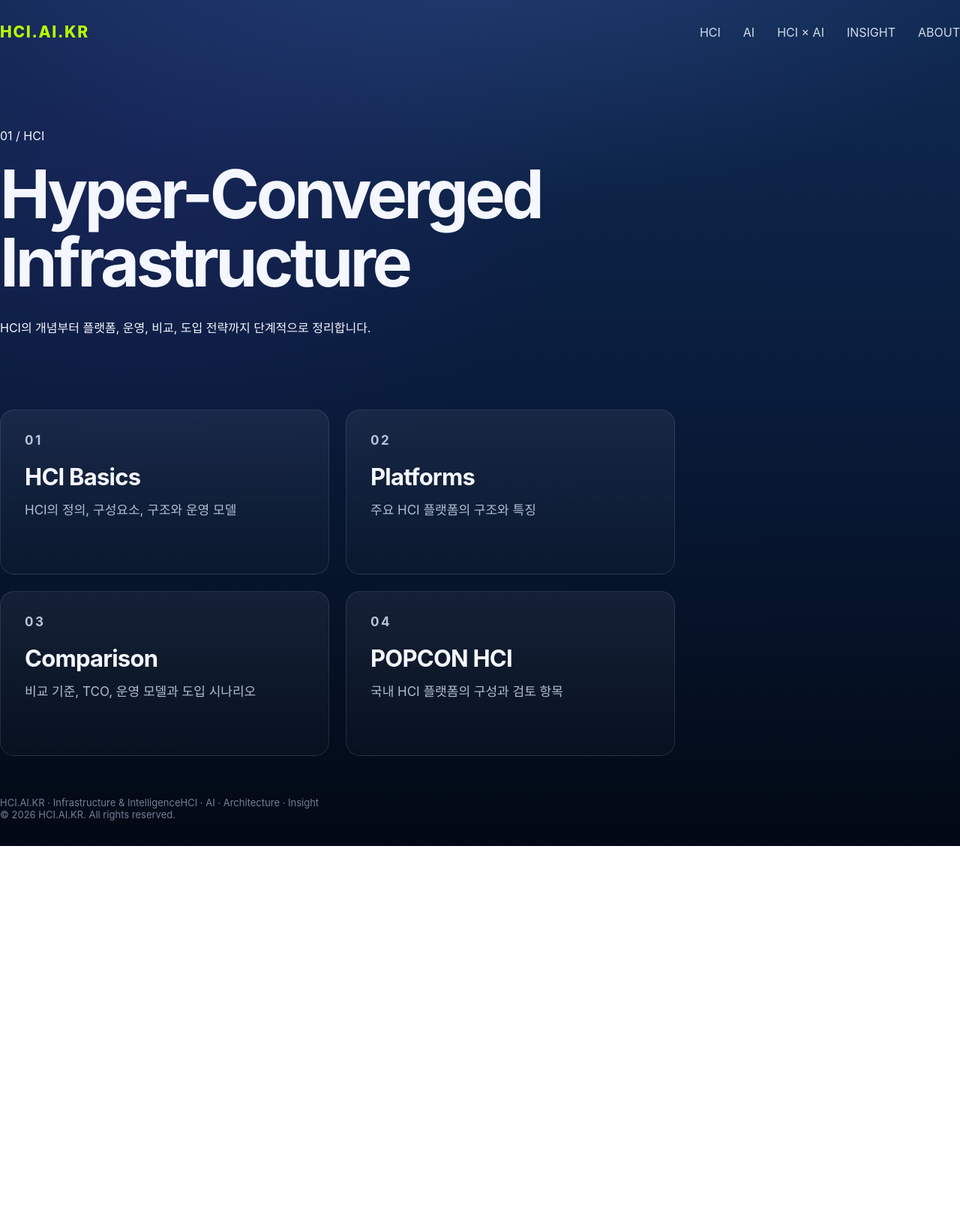
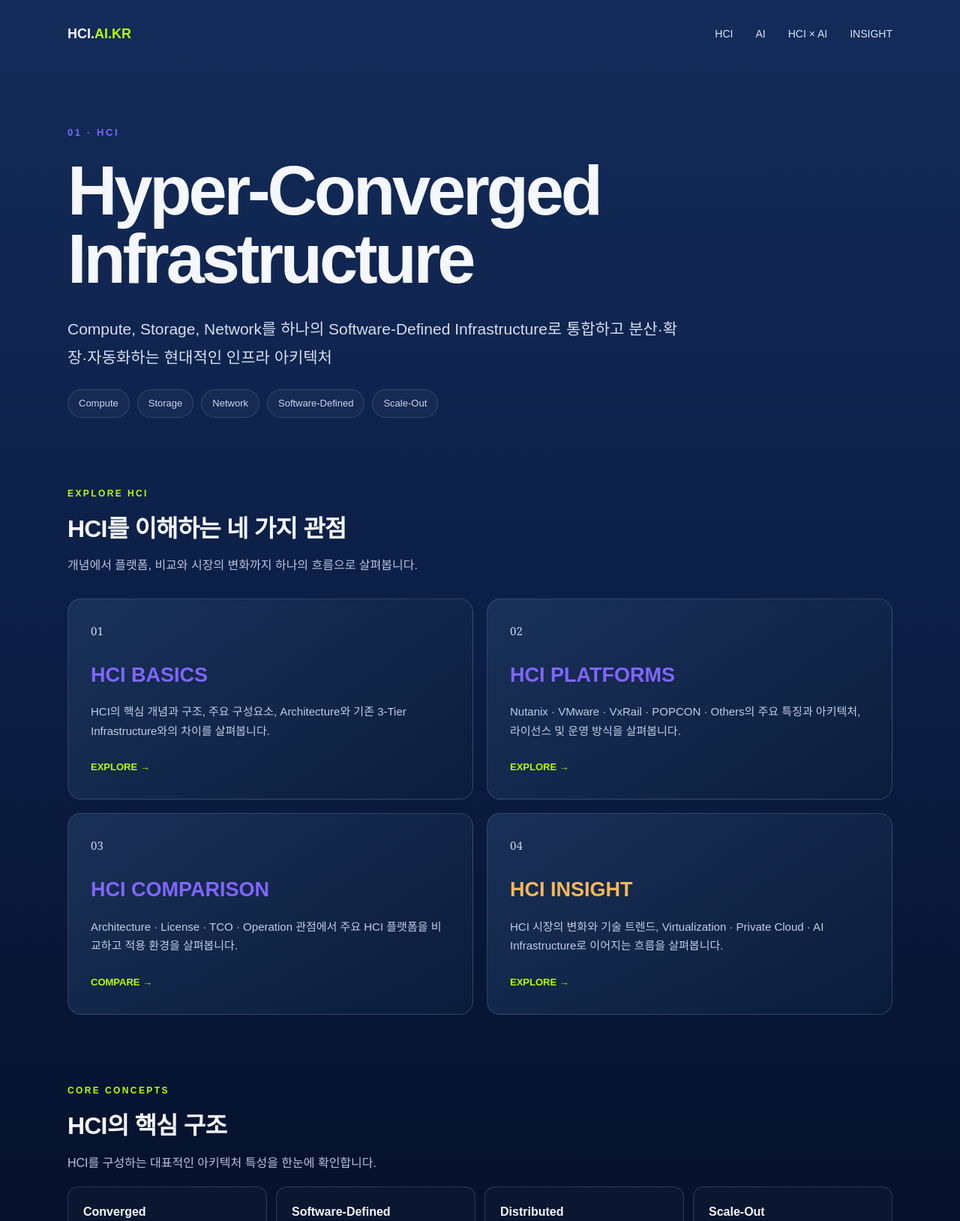
Before and after one commit to Stefankim71/hci-ai-kr, a plain HTML site: page 01/hci.html in a window 1280 px wide. Shown: the top 1628 px of the page at 75% size. Before the commit the page ends 1128 px from the top, so only its background shows below. Drawn offline with Linux system fonts and the light colour scheme.

Commit message:
Add files via upload

```diff
--- a/01/hci.html
+++ b/01/hci.html
@@ -1,3 +1,56 @@
-<!doctype html><html lang="ko"><head><meta charset="utf-8"><meta name="viewport" content="width=device-width,initial-scale=1"><title>HCI | HCI.AI.KR</title><link rel="stylesheet" href="/style.css"></head><body><header><div class="wrap nav"><a class="logo" href="/index.html"><span class="hci">HCI</span><span class="ai">.AI</span><span class="kr">.KR</span></a><nav>
-<a href="/01/hci.html">HCI</a><a href="/02/ai.html">AI</a><a href="/03/hci-ai.html">HCI × AI</a><a href="/04/insight.html">INSIGHT</a><a href="/05/about.html">ABOUT</a>
-</nav></div></header><main><section class="hero"><div class="wrap"><div class="hero-copy"><div class="eyebrow">01 / HCI</div><h1><span class='hci'>Hyper-Converged</span><br>Infrastructure</h1><p class="lead">HCI의 개념부터 플랫폼, 운영, 비교, 도입 전략까지 단계적으로 정리합니다.</p></div></div></section><div class="grid"><article class="card"><div class="num">01</div><h3>HCI Basics</h3><p>HCI의 정의, 구성요소, 구조와 운영 모델</p></article><article class="card"><div class="num">02</div><h3>Platforms</h3><p>주요 HCI 플랫폼의 구조와 특징</p></article><article class="card"><div class="num">03</div><h3>Comparison</h3><p>비교 기준, TCO, 운영 모델과 도입 시나리오</p></article><article class="card"><div class="num">04</div><h3>POPCON HCI</h3><p>국내 HCI 플랫폼의 구성과 검토 항목</p></article></div></main><footer><div class="wrap"><div class="footerline"><span>HCI.AI.KR · Infrastructure & Intelligence</span><span>HCI · AI · Architecture · Insight</span></div><div class="copyright">© 2026 HCI.AI.KR. All rights reserved.</div></div></footer></body></html>
+<!doctype html>
+<html lang="ko">
+<head>
+<meta charset="utf-8">
+<meta name="viewport" content="width=device-width, initial-scale=1">
+<meta name="description" content="HCI.AI.KR - Hyper-Converged Infrastructure">
+<title>01 · HCI | HCI.AI.KR</title>
+<style>
+:root{--top:#142c5a;--mid:#0b1d43;--bottom:#040d22;--border:rgba(180,198,235,.20);--text:#f5f7ff;--muted:#b7c3df;--hci:#8066ff;--ai:#b7ff00;--gold:#f2b85b;--max:1100px}
+*{box-sizing:border-box}html{scroll-behavior:smooth}body{margin:0;min-height:100vh;color:var(--text);font-family:Arial,"Noto Sans KR","Malgun Gothic",sans-serif;line-height:1.65;background:linear-gradient(180deg,var(--top),var(--mid) 48%,var(--bottom))}
+a{color:inherit;text-decoration:none}.site-header{width:min(var(--max),calc(100% - 64px));margin:auto;height:92px;display:flex;align-items:center;justify-content:space-between}.brand{font-size:18px;font-weight:800}.brand .ai{color:var(--ai)}.nav{display:flex;gap:30px;font-size:14px;color:#dce4f7}.nav a:hover{color:#fff}
+.page{width:min(var(--max),calc(100% - 64px));margin:auto;padding:74px 0 100px}.eyebrow,.section-label{font-size:12px;font-weight:800;letter-spacing:.2em}.eyebrow{color:var(--hci);font-size:13px;margin-bottom:22px}h1{margin:0;font-size:clamp(54px,8vw,92px);line-height:.98;letter-spacing:-.045em}.lead{max-width:820px;margin:30px 0 0;color:#d6def1;font-size:21px;line-height:1.8}.hero-meta{margin-top:24px;display:flex;flex-wrap:wrap;gap:10px}.pill{padding:7px 14px;border:1px solid var(--border);border-radius:999px;color:#cbd6ee;background:rgba(255,255,255,.035);font-size:13px}
+.section{margin-top:92px}.section-label{color:var(--ai);margin-bottom:10px}.section-title{margin:0;font-size:32px;letter-spacing:-.025em}.section-copy{margin:10px 0 0;color:var(--muted);font-size:16px}.cards{display:grid;grid-template-columns:repeat(2,minmax(0,1fr));gap:18px;margin-top:30px}.card{min-height:245px;padding:30px;border:1px solid var(--border);border-radius:18px;background:linear-gradient(145deg,rgba(30,55,94,.78),rgba(12,30,61,.78));transition:.2s}.card:hover{transform:translateY(-3px);border-color:rgba(128,102,255,.55)}.card-number{color:#cbd5ec;font-family:Georgia,serif;font-size:15px;margin-bottom:24px}.card h2{margin:0;font-size:27px;color:var(--hci)}.card:nth-child(4) h2{color:var(--gold)}.card p{margin:14px 0 0;color:#c1cde5;font-size:15px;line-height:1.7}.arrow{display:inline-block;margin-top:25px;color:var(--ai);font-size:13px;font-weight:800}
+.principles{margin-top:18px;display:grid;grid-template-columns:repeat(4,minmax(0,1fr));gap:12px}.principle{padding:20px;border:1px solid var(--border);border-radius:14px;background:rgba(255,255,255,.025)}.principle strong{display:block;font-size:16px;margin-bottom:5px}.principle span{color:#9eacc9;font-size:13px}.bottom{margin-top:80px;padding-top:30px;display:flex;justify-content:space-between;color:#7f8eae;font-size:12px}.back{color:#c9d3e9}
+@media(max-width:760px){.site-header,.page{width:min(100% - 36px,var(--max))}.site-header{height:76px}.nav{gap:15px;font-size:12px}.page{padding-top:55px}.lead{font-size:18px}.cards{grid-template-columns:1fr}.principles{grid-template-columns:1fr 1fr}.bottom{flex-direction:column;align-items:flex-start;gap:14px}}
+@media(max-width:480px){.site-header{padding-top:25px;height:auto;align-items:flex-start}.nav{display:none}h1{font-size:52px}.principles{grid-template-columns:1fr}}
+</style>
+</head>
+<body>
+<header class="site-header">
+<a class="brand" href="../main.html">HCI.<span class="ai">AI.KR</span></a>
+<nav class="nav"><a href="hci.html">HCI</a><a href="../02/ai.html">AI</a><a href="../03/hci-ai.html">HCI × AI</a><a href="../04/insight.html">INSIGHT</a></nav>
+</header>
+<main class="page">
+<section class="hero">
+<div class="eyebrow">01 · HCI</div>
+<h1>Hyper-Converged<br>Infrastructure</h1>
+<p class="lead">Compute, Storage, Network를 하나의 Software-Defined Infrastructure로 통합하고 분산·확장·자동화하는 현대적인 인프라 아키텍처</p>
+<div class="hero-meta"><span class="pill">Compute</span><span class="pill">Storage</span><span class="pill">Network</span><span class="pill">Software-Defined</span><span class="pill">Scale-Out</span></div>
+</section>
+<section class="section">
+<div class="section-label">EXPLORE HCI</div>
+<h2 class="section-title">HCI를 이해하는 네 가지 관점</h2>
+<p class="section-copy">개념에서 플랫폼, 비교와 시장의 변화까지 하나의 흐름으로 살펴봅니다.</p>
+<div class="cards">
+<a class="card" href="hci-basics.html"><div class="card-number">01</div><h2>HCI BASICS</h2><p>HCI의 핵심 개념과 구조, 주요 구성요소, Architecture와 기존 3-Tier Infrastructure와의 차이를 살펴봅니다.</p><span class="arrow">EXPLORE →</span></a>
+<a class="card" href="hci-platforms.html"><div class="card-number">02</div><h2>HCI PLATFORMS</h2><p>Nutanix · VMware · VxRail · POPCON · Others의 주요 특징과 아키텍처, 라이선스 및 운영 방식을 살펴봅니다.</p><span class="arrow">EXPLORE →</span></a>
+<a class="card" href="hci-war.html"><div class="card-number">03</div><h2>HCI COMPARISON</h2><p>Architecture · License · TCO · Operation 관점에서 주요 HCI 플랫폼을 비교하고 적용 환경을 살펴봅니다.</p><span class="arrow">COMPARE →</span></a>
+<a class="card" href="../04/hci-insight.html"><div class="card-number">04</div><h2>HCI INSIGHT</h2><p>HCI 시장의 변화와 기술 트렌드, Virtualization · Private Cloud · AI Infrastructure로 이어지는 흐름을 살펴봅니다.</p><span class="arrow">EXPLORE →</span></a>
+</div>
+</section>
+<section class="section">
+<div class="section-label">CORE CONCEPTS</div>
+<h2 class="section-title">HCI의 핵심 구조</h2>
+<p class="section-copy">HCI를 구성하는 대표적인 아키텍처 특성을 한눈에 확인합니다.</p>
+<div class="principles">
+<div class="principle"><strong>Converged</strong><span>Compute + Storage + Network</span></div>
+<div class="principle"><strong>Software-Defined</strong><span>Hardware abstraction &amp; automation</span></div>
+<div class="principle"><strong>Distributed</strong><span>분산 아키텍처와 데이터 서비스</span></div>
+<div class="principle"><strong>Scale-Out</strong><span>노드 기반 확장과 유연한 성장</span></div>
+</div>
+</section>
+<div class="bottom"><a class="back" href="../main.html">← Back to HCI.AI.KR</a><span>© 2026 HCI.AI.KR. All rights reserved.</span></div>
+</main>
+</body>
+</html>
```
